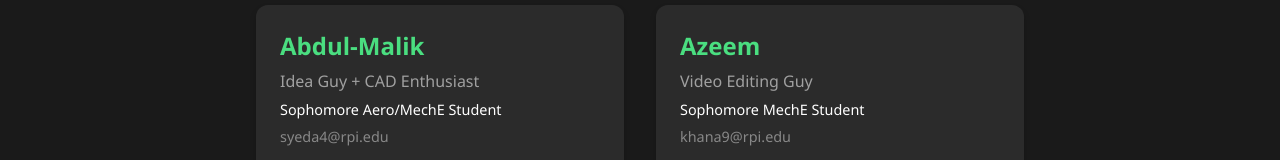
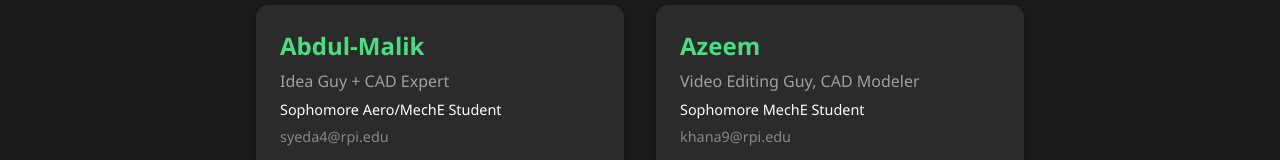
Before and after one commit to MasterFardeen15/MidNightWalker, a plain HTML site: page about.html in a window 1280 px wide. Shown: the part 410-570 px from the top of the page. Drawn offline with Linux system fonts and the light colour scheme.

Commit message:
final about change

```diff
--- a/about.html
+++ b/about.html
@@ -32,7 +32,7 @@
         <div class="team-grid">
             <div class="team-card">
                 <h2>Abdul-Malik</h2>
-                <p class="role">Idea Guy + CAD Enthusiast</p>
+                <p class="role">Idea Guy + CAD Expert</p>
                 <p class="title">Sophomore Aero/MechE Student</p>
                 <p class="email">syeda4@rpi.edu</p>
                 <a href="mailto:syeda4@rpi.edu" class="contact-btn">Contact</a>
@@ -40,7 +40,7 @@
 
             <div class="team-card">
                 <h2>Azeem</h2>
-                <p class="role">Video Editing Guy</p>
+                <p class="role">Video Editing Guy, CAD Modeler</p>
                 <p class="title">Sophomore MechE Student</p>
                 <p class="email">khana9@rpi.edu</p>
                 <a href="mailto:khana9@rpi.edu" class="contact-btn">Contact</a>
```
